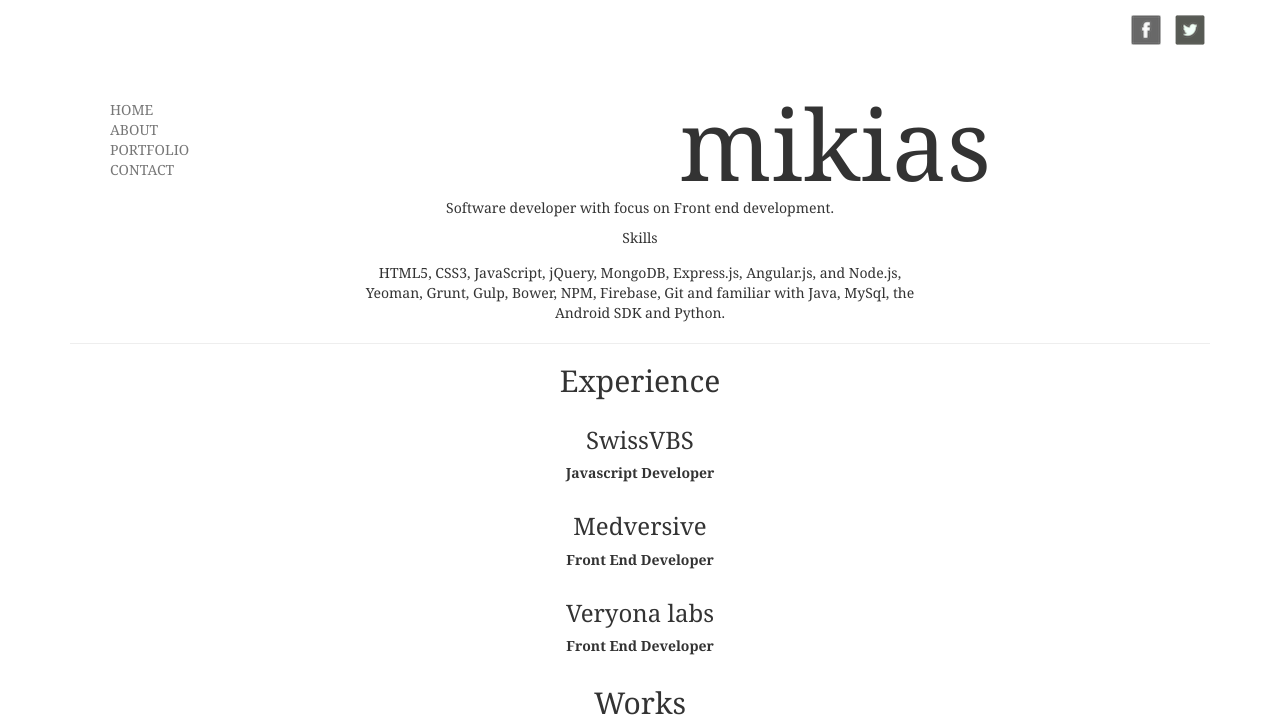
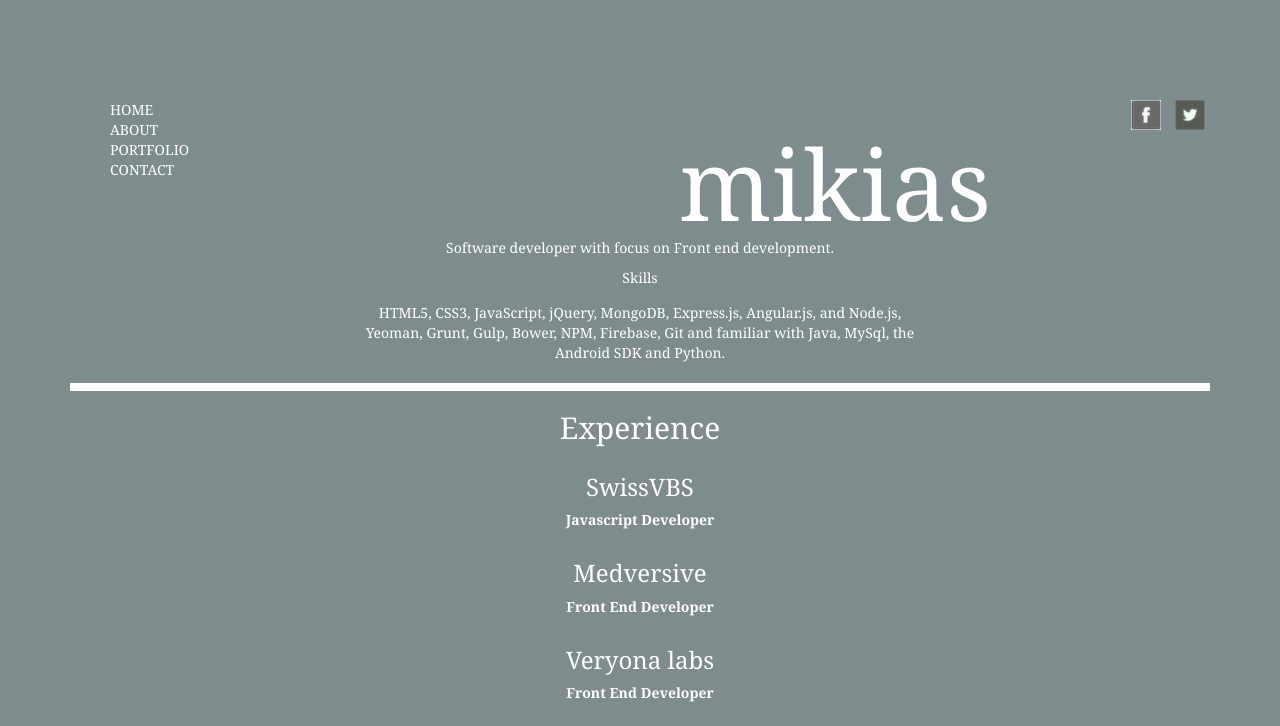
Before and after one commit to mikias10/mikias10.github.io, a plain HTML site: page index.html in a window 1280 px wide. Shown: the top 726 px of the page. Drawn offline with Linux system fonts and the light colour scheme.

Commit message:
modified ui

```diff
--- a/index.html
+++ b/index.html
@@ -13,7 +13,8 @@
 
 <body>
     <div class="container wrap">
-        <div class="social-icons">
+    <div class="field">
+    <div class="social-icons">
             <ul class="list-inline pull-right">
                 <li>
                     <a href="http://www.facebook.com"><img src="images/facebook.png"></a>
@@ -44,6 +45,7 @@
 	<p class="about text-center">HTML5, CSS3, JavaScript, jQuery,
 	MongoDB, Express.js, Angular.js, and Node.js, Yeoman, Grunt, Gulp, Bower, NPM, Firebase, Git and familiar with Java, MySql, the Android SDK and Python.</p>
 </section>
+</div>
 <hr/>
 
 <section class="experience">
--- a/main.css
+++ b/main.css
@@ -3,6 +3,8 @@ body {
 	font-family: Georgia;
 	line-height: 14px/18px;
 	margin: 0 auto;
+	background-color: rgba(127, 140, 141,1.0);
+	color: #fff !important;
 
 }
 
@@ -12,27 +14,47 @@ body {
 	margin-right: 2%;
 	margin: 0 auto;
 }
-
 .explanation {
 	font-size:0.8em;
 }
 
+hr {
+
+	border: 4px solid #fff;
+
+}
 a {
 
-	color: #777;
+	color: #fff;
 	text-decoration: none;
 }
 
 h1 {
 
 	font-size: 40px;
+	color: #fff;
 }
 
 ul li {
 	list-style: none;
+	color: #fff;
 
 }
+p{
+	color: #fff;
+}
 
+h3 {
+	color: #fff;
+}
+
+h2 {
+	color: #fff;
+}
+
+small {
+	color: #fff;
+}
 ul.portfolio >li {
 
 	margin-left: -14%;
```
Also changed, not shown: 1 other file.
